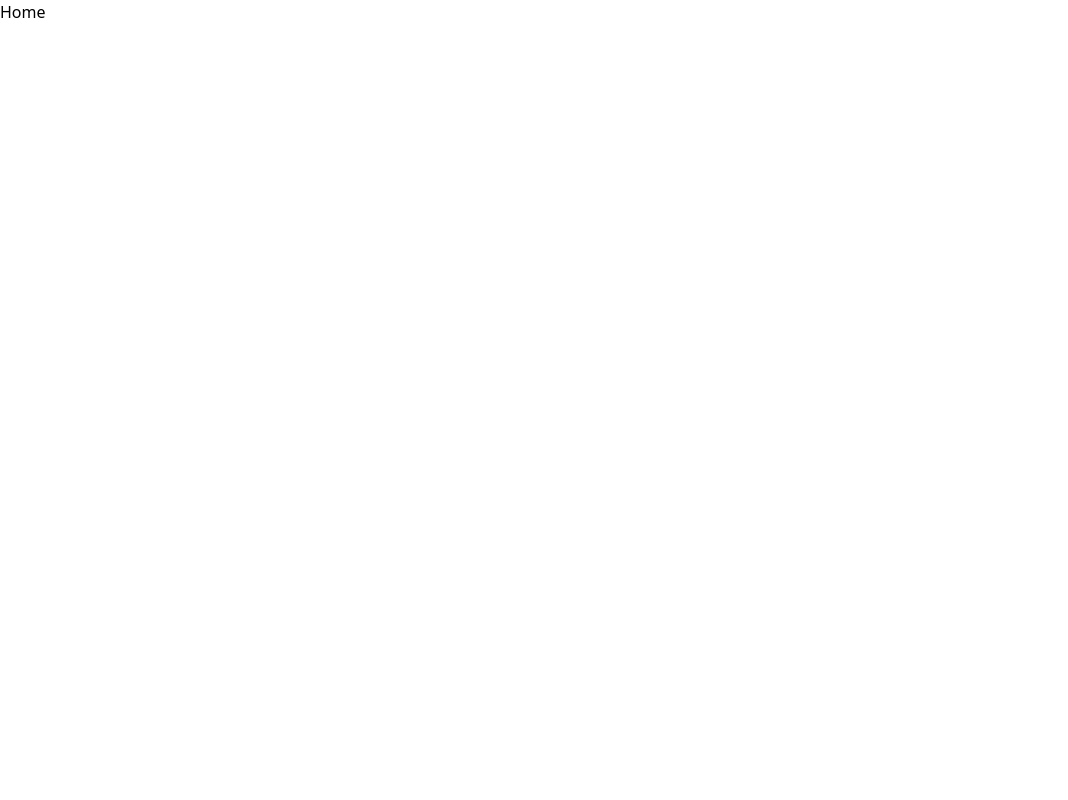
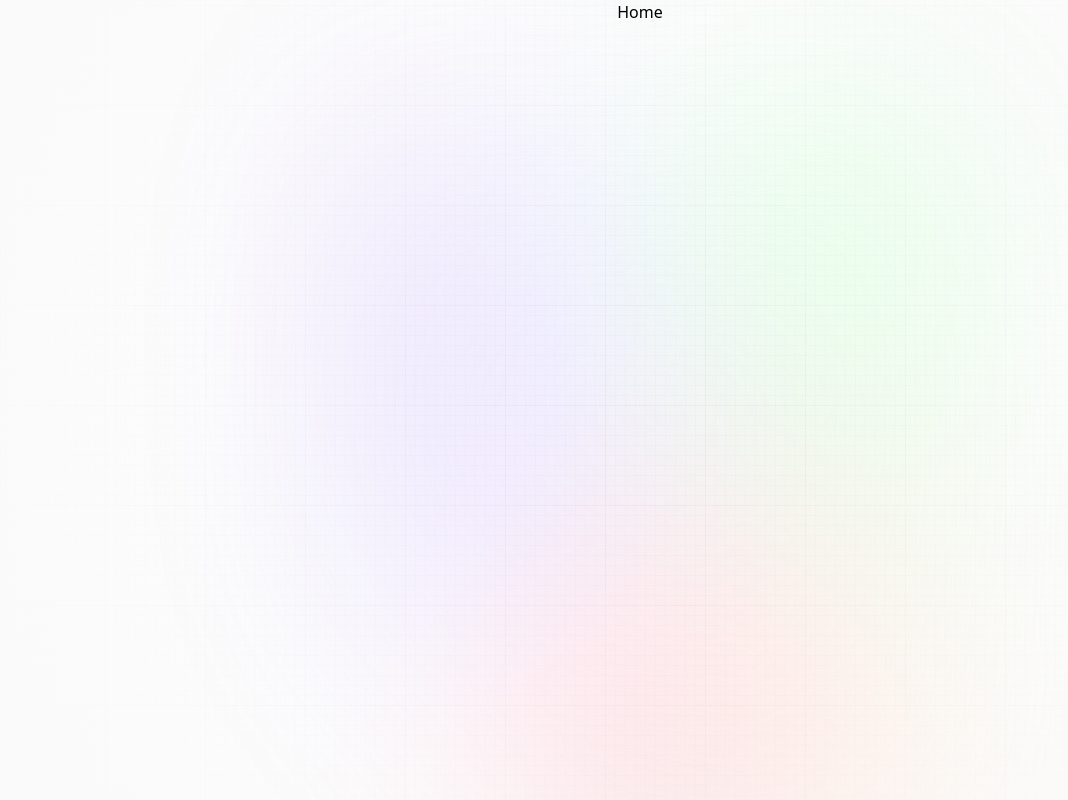
Before and after one commit to NTiger07/Promptopia-next, a Next.js app: page / in a window 1280 px wide. Shown: the whole page, without its empty margins (0-1068 px from the left). Built offline with nearby package versions, Linux system fonts and the light colour scheme.

Commit message:
layout fix

```diff
--- a/app/layout.jsx
+++ b/app/layout.jsx
@@ -8,7 +8,13 @@
 export default function RootLayout({ children }) {
   return (
     <html lang="en">
-      <body>{children}</body>
+      <body>
+        <div className="main">
+          <div className="gradient" />
+        </div>
+
+        <main className="app">{children}</main>
+      </body>
     </html>
   );
 }
```
